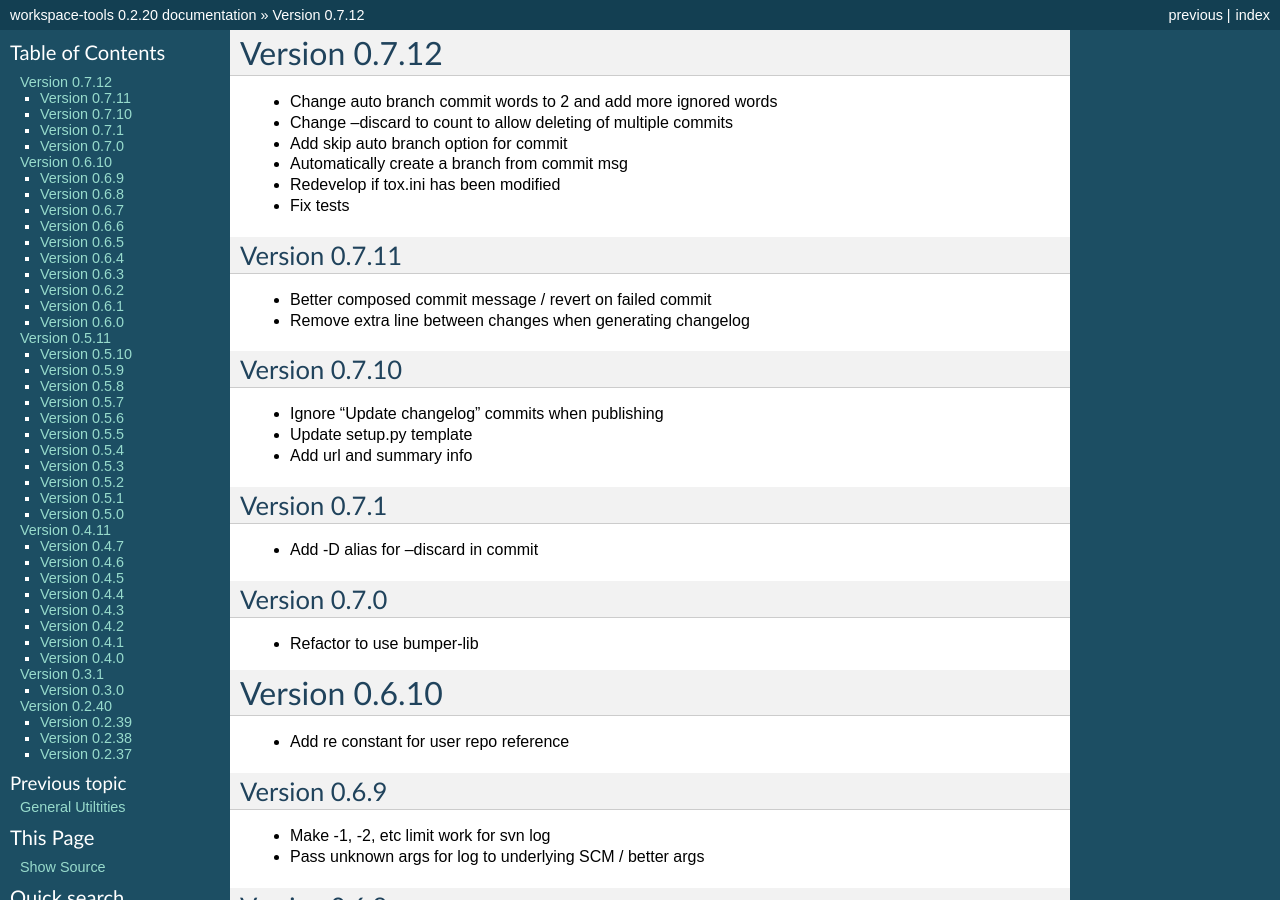
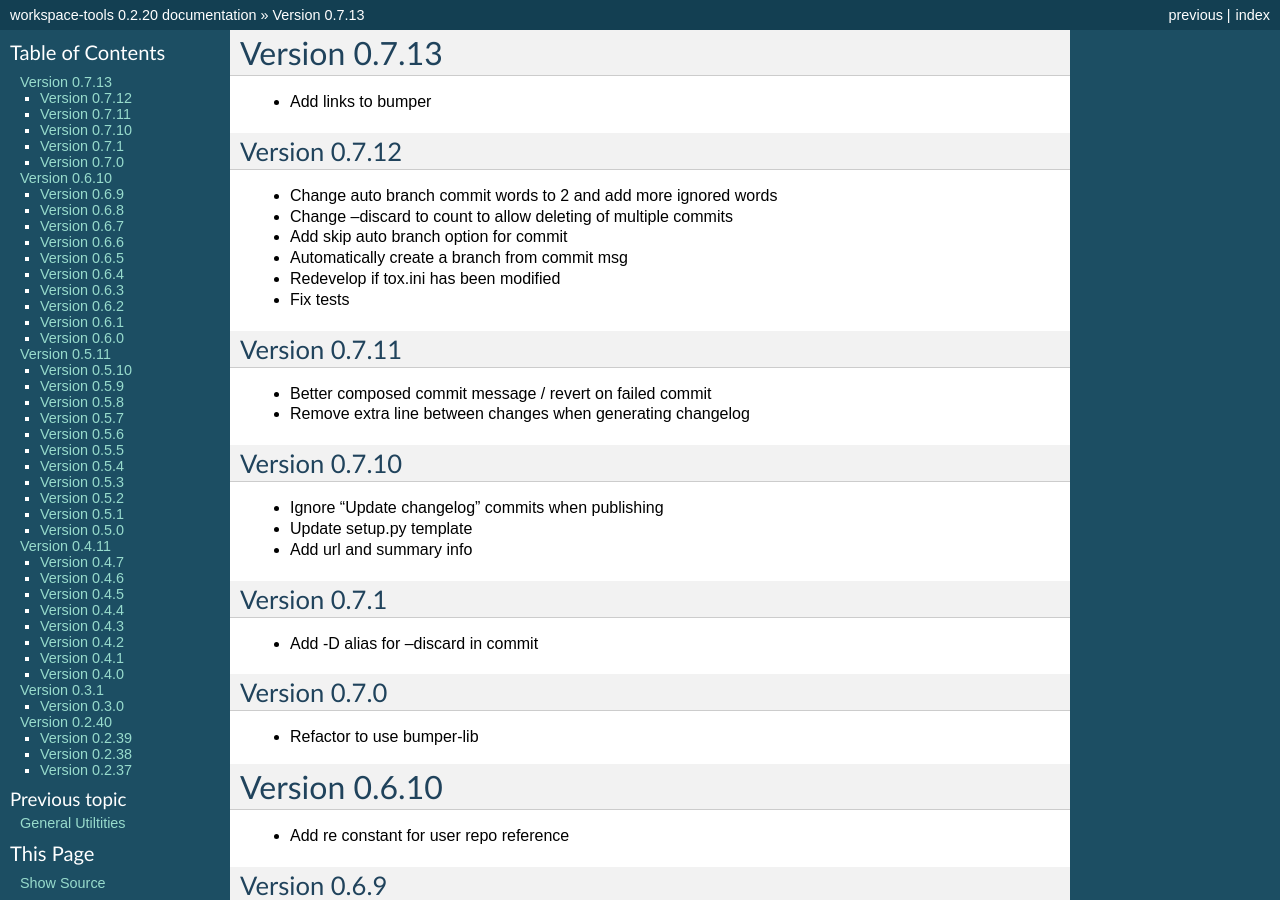
Before and after one commit to maxzheng/workspace-tools, a Sphinx documentation site: the page built from docs/CHANGELOG.rst, in a window 1280 px wide and 900 px high. Built offline with Sphinx 7.4.7, drawn with Linux system fonts in a browser that asks for light colours; some of the changed text lies outside the part shown.

Commit message:
Publish version 0.7.13

```diff
--- a/docs/CHANGELOG.rst
+++ b/docs/CHANGELOG.rst
@@ -1,5 +1,10 @@
+Version 0.7.13
+================================================================================
+
+* Add links to bumper
+
 Version 0.7.12
-================================================================================
+--------------------------------------------------------------------------------
 
 * Change auto branch commit words to 2 and add more ignored words
 * Change --discard to count to allow deleting of multiple commits
--- a/setup.py
+++ b/setup.py
@@ -10,7 +10,7 @@ def find_files(path):
 
 setuptools.setup(
   name='workspace-tools',
-  version='0.7.12',
+  version='0.7.13',
 
   author='Max Zheng',
   author_email='maxzheng.os @t gmail.com',
```
